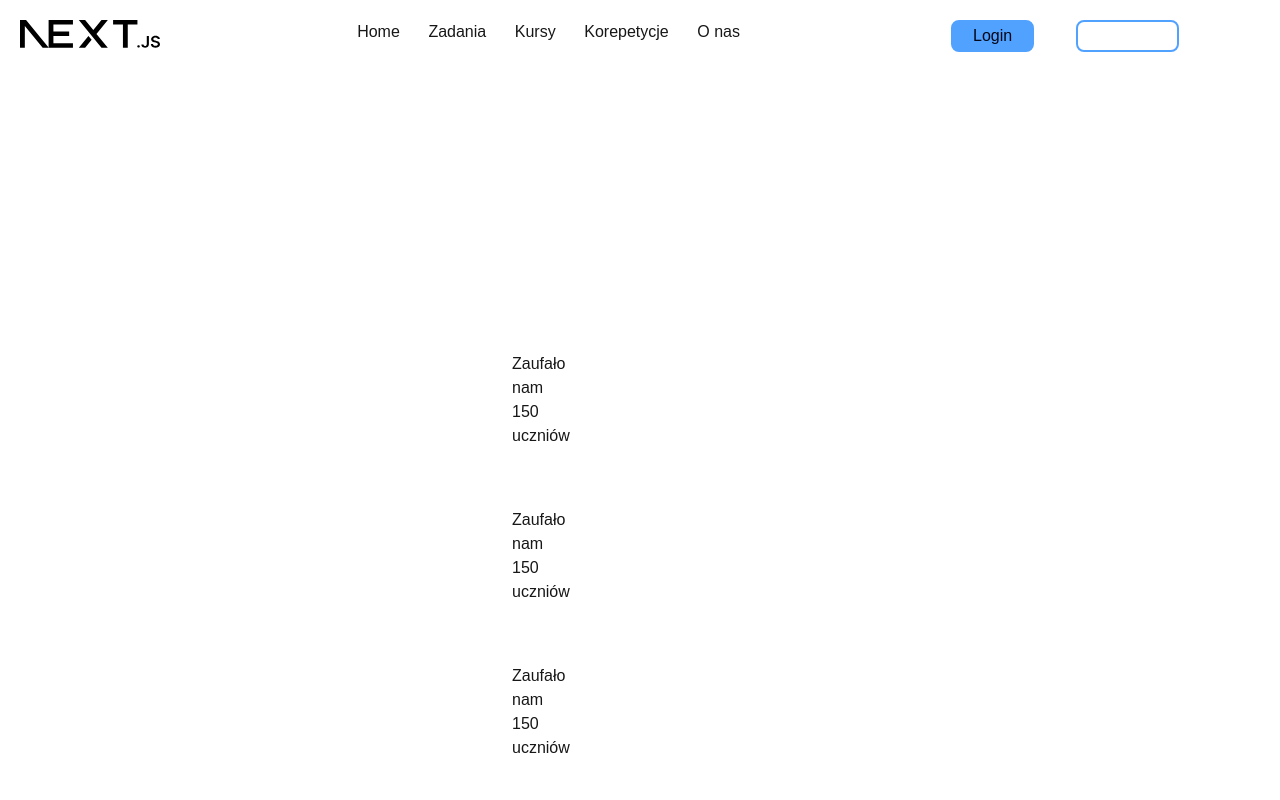
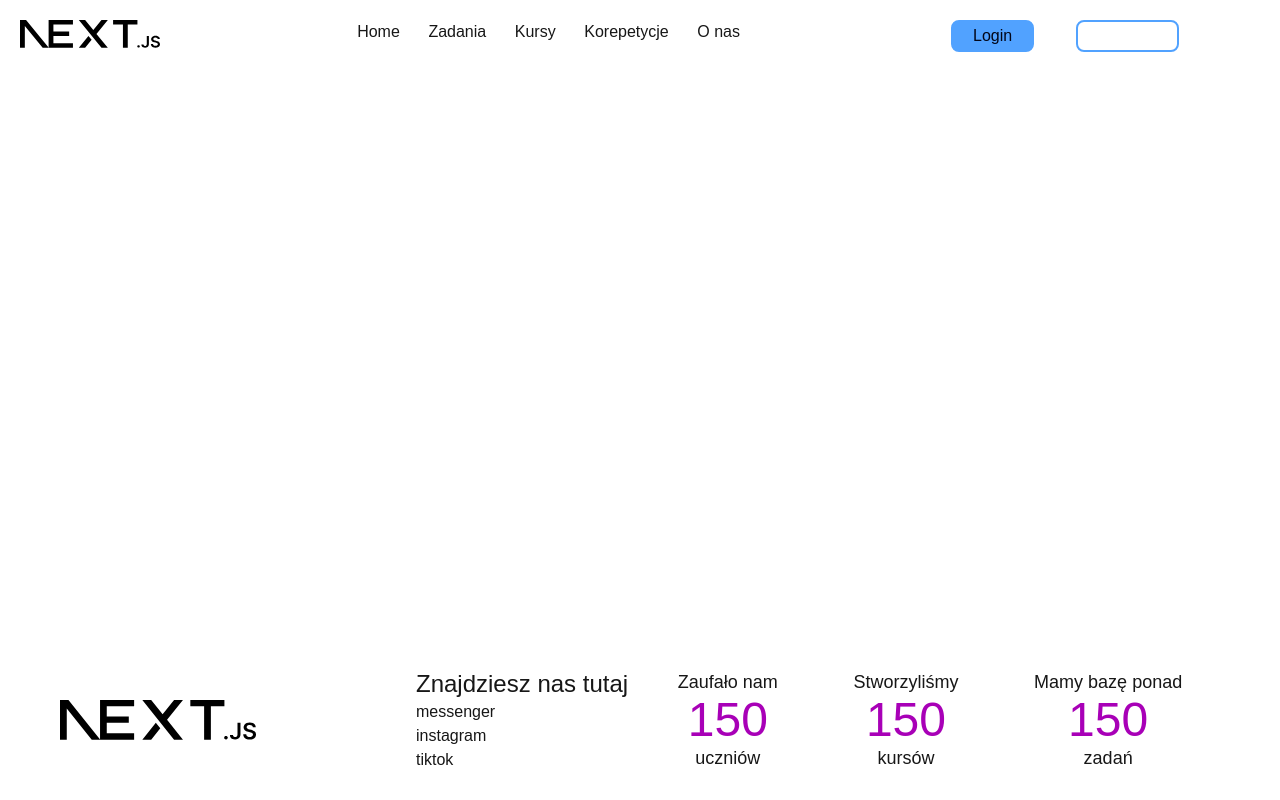
Before and after one commit to Nikko05/MJakMatematyka, a Next.js app: page / in a window 1280 px wide. Built offline with nearby package versions, Linux system fonts and the light colour scheme.

Commit message:
uploading footer components and styles.

```diff
--- a/src/app/ui/Footer.tsx
+++ b/src/app/ui/Footer.tsx
@@ -2,27 +2,33 @@ import React from 'react'
 
 function Footer() {
   return (
-    <footer className='flex'>
-      <div className='w-1/5 pl-5'></div>
-      <div className='w-1/5'></div>
-      <div>
-        <div className='w-3/5 pr-3 pt-5 pb-10 justify-around flex flex-col'>
-          <div>Zaufało nam</div>
-          <div>150</div>
-          <div>uczniów</div>
+    <footer className='flex justify-center'>
+      <div className='w-2/10 pl-15 py-15'>
+        <img src="/next.svg" alt="logo" className='w-60'/>
+      </div>
+      <div className='w-3/10 flex flex-col pl-40 justify-center'>
+        <div className='text-2xl'>Znajdziesz nas tutaj</div>
+        <div>messenger</div>
+        <div>instagram</div>
+        <div>tiktok</div>
+      </div>
+      <div className='w-5/10 items-center flex justify-around pr-15'>
+        <div className='justify-around flex flex-col'>
+          <div className='text-lg text-center'>Zaufało nam</div>
+          <div className='text-5xl text-fuchsia-700 text-center'>150</div>
+          <div className='text-lg text-center'>uczniów</div>
         </div>
-        <div className='w-3/5 pr-3 pt-5 pb-10 justify-around flex flex-col'>
-          <div>Zaufało nam</div>
-          <div>150</div>
-          <div>uczniów</div>
+        <div className='justify-around flex flex-col'>
+          <div className='text-lg text-center'>Stworzyliśmy</div>
+          <div className='text-5xl text-fuchsia-700 text-center'>150</div>
+          <div className='text-lg text-center'>kursów</div>
         </div>
-        <div className='w-3/5 pr-3 pt-5 pb-10 justify-around flex flex-col'>
-          <div>Zaufało nam</div>
-          <div>150</div>
-          <div>uczniów</div>
+        <div className='justify-around flex flex-col'>
+          <div className='text-lg text-center'>Mamy bazę ponad</div>
+          <div className='text-5xl text-fuchsia-700 text-center'>150</div>
+          <div className='text-lg text-center'>zadań</div>
         </div>
       </div>
-
     </footer>
   )
 }
```
